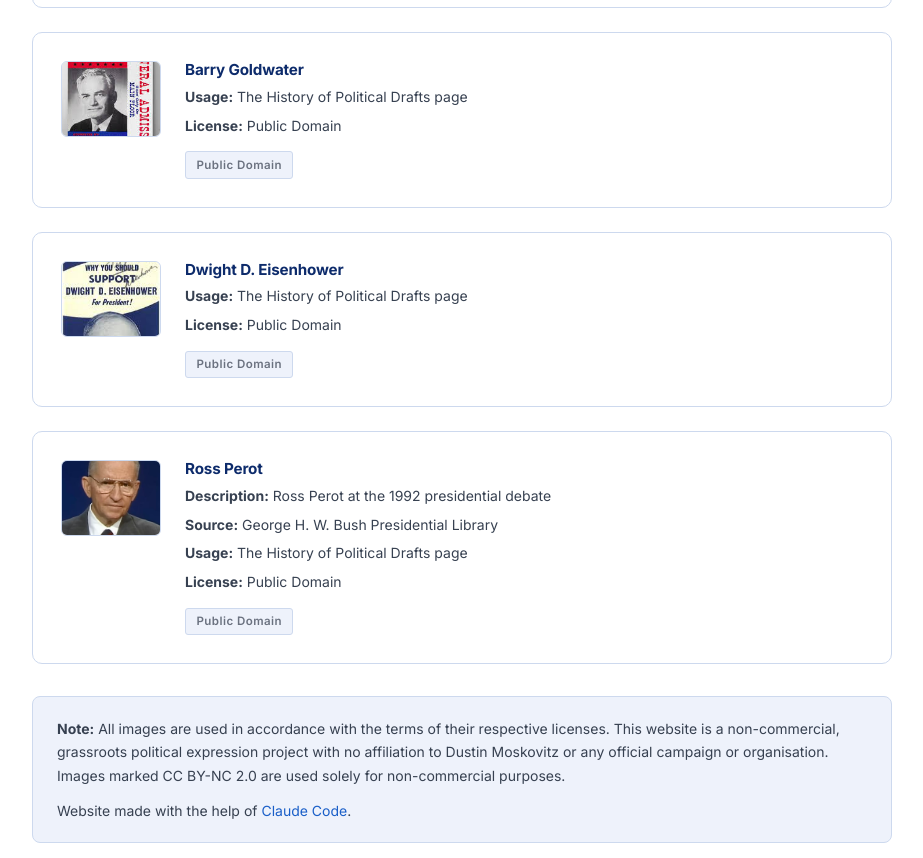
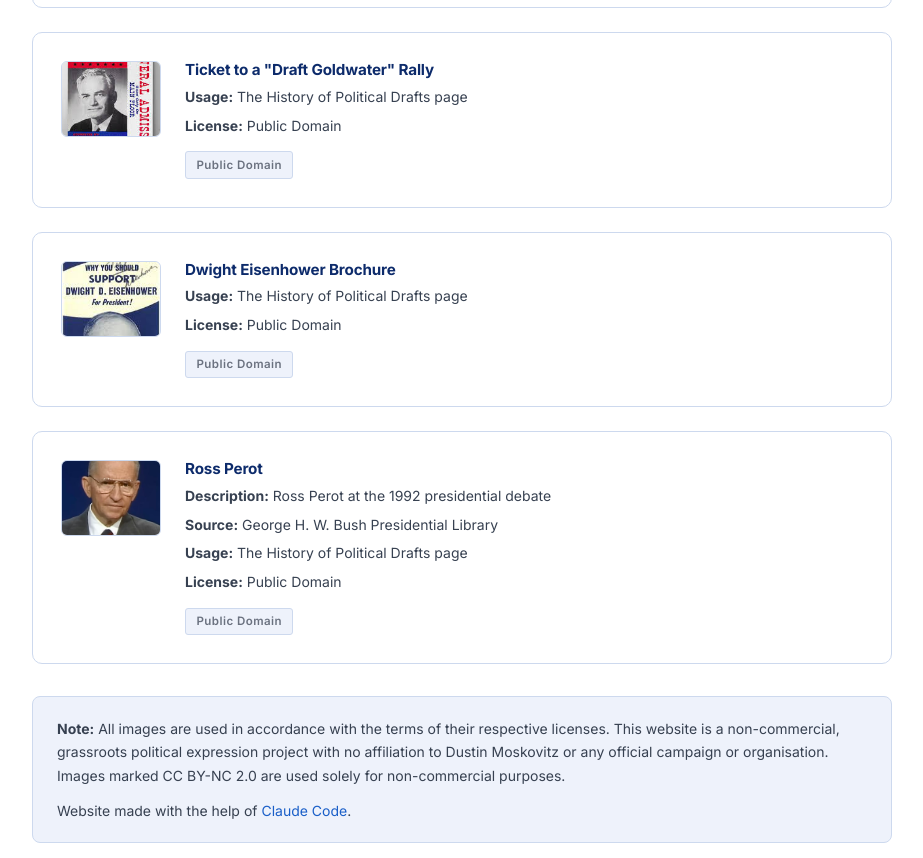
Before and after one commit to OliverKuperman/AmericansForMoskovitz, a website: page public/attributions.html in a window 1280 px wide. Shown: the part 1958-2816 px from the top of the page, without its empty margins (178-1101 px from the left). Drawn offline with Linux system fonts and the light colour scheme; no server answers.

Commit message:
Edit attributions and adjust Goldwater Image

```diff
--- a/public/attributions.html
+++ b/public/attributions.html
@@ -178,7 +178,7 @@
           >
         </div>
         <div class="attrib-info">
-          <h4>Barry Goldwater</h4>
+          <h4>Ticket to a "Draft Goldwater" Rally</h4>
           <p><strong>Usage:</strong> The History of Political Drafts page</p>
           <p><strong>License:</strong> Public Domain</p>
           <span class="license-badge">Public Domain</span>
@@ -195,7 +195,7 @@
           >
         </div>
         <div class="attrib-info">
-          <h4>Dwight D. Eisenhower</h4>
+          <h4>Dwight Eisenhower Brochure</h4>
           <p><strong>Usage:</strong> The History of Political Drafts page</p>
           <p><strong>License:</strong> Public Domain</p>
           <span class="license-badge">Public Domain</span>
```
Also changed, not shown: public/history.html (+1 -0 lines).
